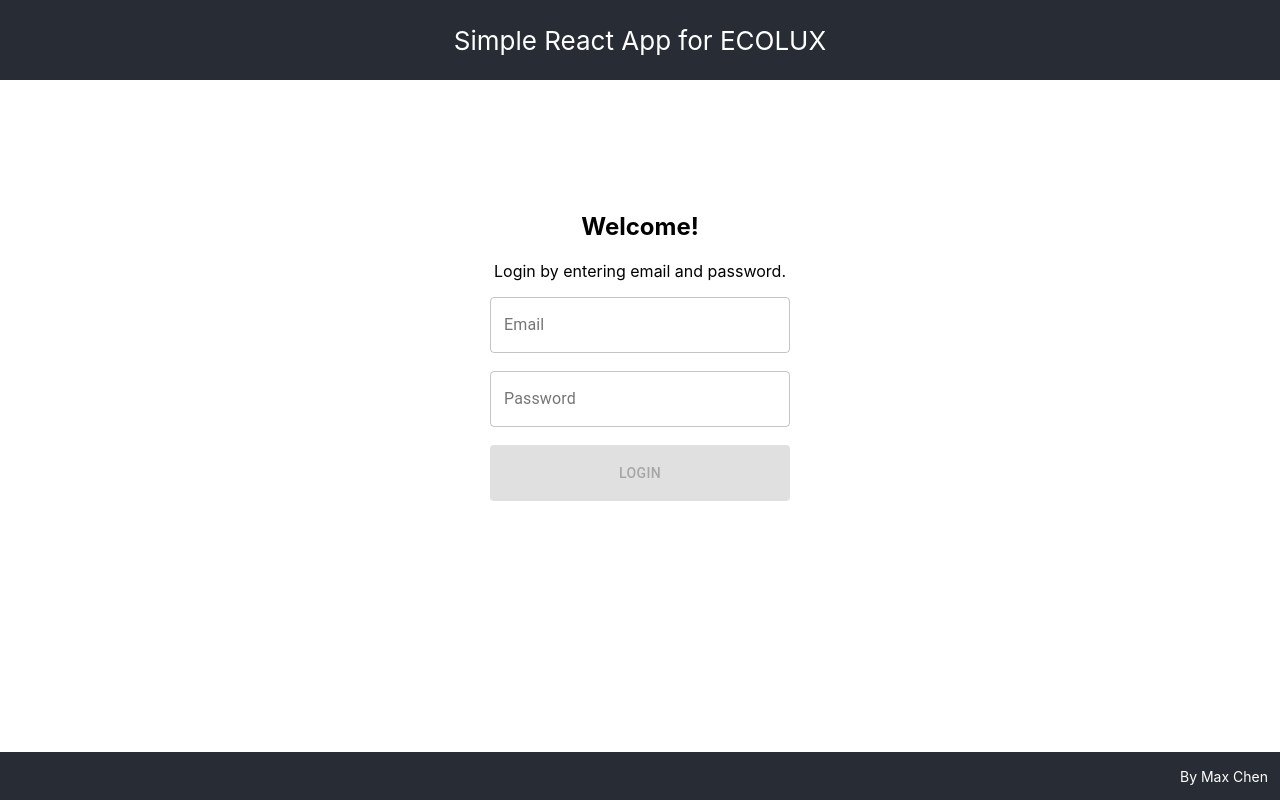
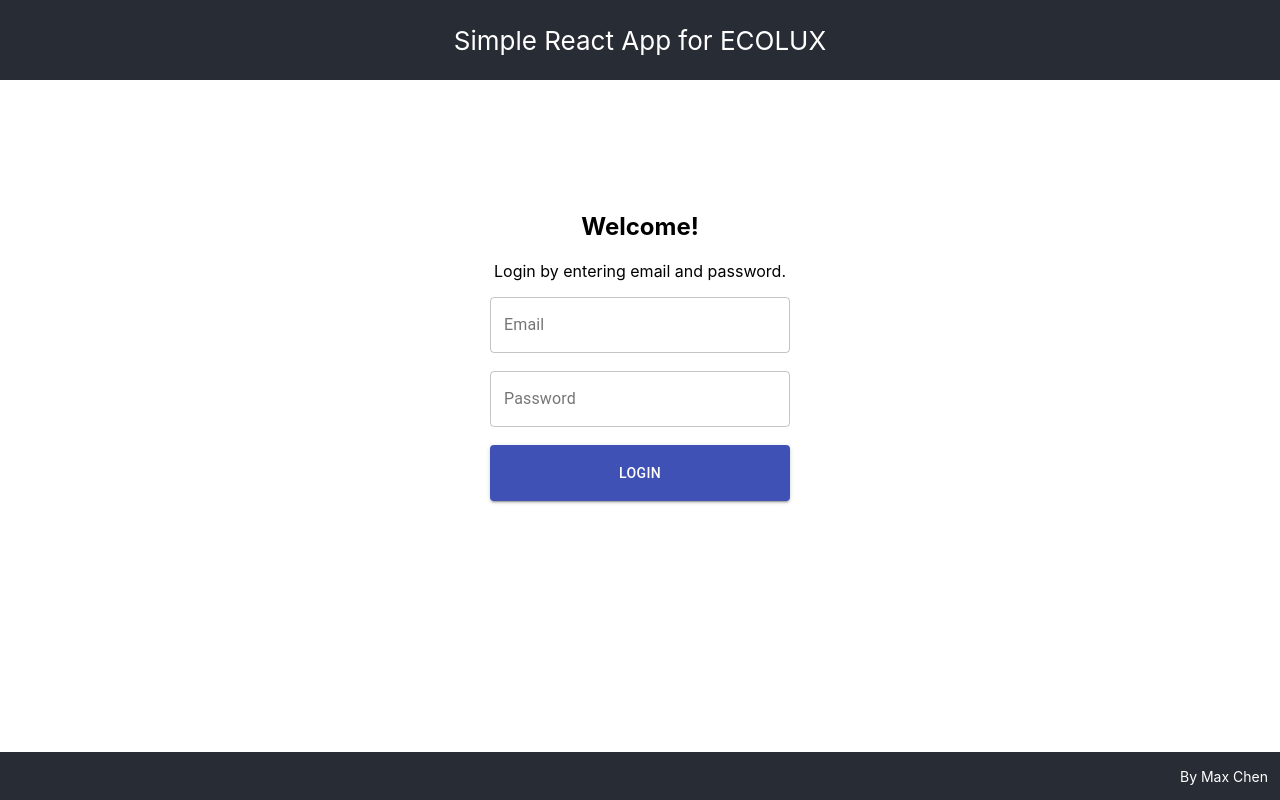
Before and after one commit to Milexz/ecolux-gui, a React (Create React App) app: page /login in a window 1280 px wide. Built offline with nearby package versions, Linux system fonts and the light colour scheme.

Commit message:
perf: reduce render when typing email and password

```diff
--- a/src/Pages/Login.js
+++ b/src/Pages/Login.js
@@ -23,16 +23,17 @@ const useStyles = makeStyles((theme) => ({
 }));
 
 export default function Login() {
-  const [email, setEmail] = React.useState('');
+  const emailRef = React.useRef(null);
+  const passwordRef = React.useRef(null);
   const [emailError, setEmailError] = React.useState(false);
   const [emailHelperText, setEmailHelperText] = React.useState('');
-  const [password, setPassword] = React.useState('');
   const [passwordError, setPasswordError] = React.useState(false);
   const [passwordHelperText, setPasswordHelperText] = React.useState('');
   const classes = useStyles();
 
   const loginSuccess = sessionStorage.getItem('user') !== null;
   const emailRegex = '^[a-zA-Z0-9._+-]+@[a-zA-Z0-9.-]+.[a-zA-Z]{2,}$';
+  // EMAIL_REGEX_BY_CHATGPT = /^(?:(?:(?:(?:[a-zA-Z]|\d|[!#\$\%&'\*\+\-\/=\?\^_`{\|}~]|[\u00A0-\uD7FF\uF900-\uFDCF\uFDF0-\uFFEF])+(?:\.([a-zA-Z]|\d|[!#\$\%&'\*\+\-\/=\?\^_`{\|}~]|[\u00A0-\uD7FF\uF900-\uFDCF\uFDF0-\uFFEF])+)*)|(?:(?:\x22)(?:(?:(?:(?:\x20|\x09)*(?:\x0d\x0a))?(?:\x20|\x09)+)?(?:(?:[\x01-\x08\x0b\x0c\x0e-\x1f\x7f]|\x21|[\x23-\x5b]|[\x5d-\x7e]|[\u00A0-\uD7FF\uF900-\uFDCF\uFDF0-\uFFEF])|(?:(?:[\x01-\x09\x0b\x0c\x0d-\x7f]|[\u00A0-\uD7FF\uF900-\uFDCF\uFDF0-\uFFEF]))))*(?:(?:(?:\x20|\x09)*(?:\x0d\x0a))?(\x20|\x09)+)?(?:\x22))))@(?:(?:(?:[a-zA-Z]|\d|[\u00A0-\uD7FF\uF900-\uFDCF\uFDF0-\uFFEF])|(?:(?:[a-zA-Z]|\d|[\u00A0-\uD7FF\uF900-\uFDCF\uFDF0-\uFFEF])(?:[a-zA-Z]|\d|-|\.|~|[\u00A0-\uD7FF\uF900-\uFDCF\uFDF0-\uFFEF])*(?:[a-zA-Z]|\d|[\u00A0-\uD7FF\uF900-\uFDCF\uFDF0-\uFFEF])))\.)+(?:(?:[a-zA-Z]|[\u00A0-\uD7FF\uF900-\uFDCF\uFDF0-\uFFEF])|(?:(?:[a-zA-Z]|[\u00A0-\uD7FF\uF900-\uFDCF\uFDF0-\uFFEF])(?:[a-zA-Z]|\d|-|\.|~|[\u00A0-\uD7FF\uF900-\uFDCF\uFDF0-\uFFEF])*(?:[a-zA-Z]|[\u00A0-\uD7FF\uF900-\uFDCF\uFDF0-\uFFEF])))\.?$/;
   const passwordRegex = '^[a-zA-Z0-9]+$';
 
   if (loginSuccess) {
@@ -78,7 +79,10 @@ export default function Login() {
 
   const handleLogin = (event) => {
     event.preventDefault();
-    console.log('Login');
+    const email = emailRef.current.value;
+    const password = passwordRef.current.value;
+    console.log('Login', {email}, {password});
+
     const validEmail = checkEmailFormat(email);
     const validPassword = checkPasswordFormat(password);
 
@@ -91,12 +95,12 @@ export default function Login() {
 
   const handleEmailChange = (event) => {
     console.log('Email: ', event.target.value);
-    setEmail(event.target.value);
+    // if checking format when onChange, implement here
   };
 
   const handlePasswordChange = (event) => {
     console.log('Password: ', event.target.value);
-    setPassword(event.target.value);
+    // if checking format when onChange, implement here
   };
 
   return (
@@ -110,7 +114,7 @@ export default function Login() {
           onChange={handleEmailChange}
           // required
           // type="email"
-          value={email}
+          inputRef={emailRef}
           error={emailError}
           helperText={emailHelperText}
           variant="outlined"
@@ -122,7 +126,7 @@ export default function Login() {
           onChange={handlePasswordChange}
           // required
           type="password"
-          value={password}
+          inputRef={passwordRef}
           error={passwordError}
           helperText={passwordHelperText}
           variant="outlined"
@@ -130,7 +134,6 @@ export default function Login() {
         />
         <Button id="login-sign-in-button" className={classes.button}
           type="submit"
-          disabled={email.length === 0 || password.length === 0}
           variant="contained"
           color="primary"
         >
```
